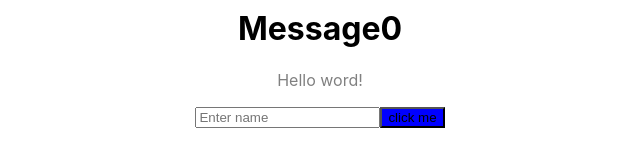
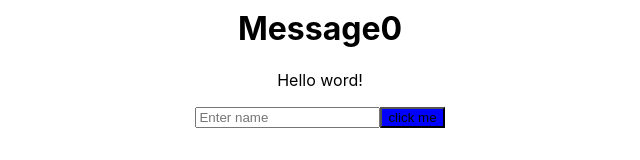
Before and after one commit to ojhal/Learning-React, a React (Create React App) app: page / in a window 1280 px wide. Shown: the part 184-344 px from the top of the page, without its empty margins (320-960 px from the left). Built offline with nearby package versions, Linux system fonts and the light colour scheme.

Commit message:
use onChange

```diff
--- a/src/App.js
+++ b/src/App.js
@@ -10,9 +10,16 @@ class App extends Component {
       msg: "Hello word!",
       backgroundColor: "blue",
       color: "gray",
-      count: 0
+      count: 0,
+      color: ""
     }
 
+  }
+  handleChange = (e) => {
+    this.setState({
+      color: "blue"
+    })
+    console.log('changed')
   }
 
   handleClick = () => {
@@ -30,11 +37,12 @@ class App extends Component {
       <div className="container">
         <img src={puma} className="App-logo" alt="logo" />
         <h1>Message{this.state.count}</h1>
-        <p style={{ color: this.state.color }}>{this.state.msg}</p>
+        <p style={{ color: this.state.color }}>{this.state.msg}{this.handleChange}</p>
         <input
           name="name"
           text="text"
           placeholder="Enter name"
+          onChange={this.handleChange}
         />
         <button style={{ backgroundColor: this.state.backgroundColor }} onClick={this.handleClick}>click  me</button>
       </div>
```
